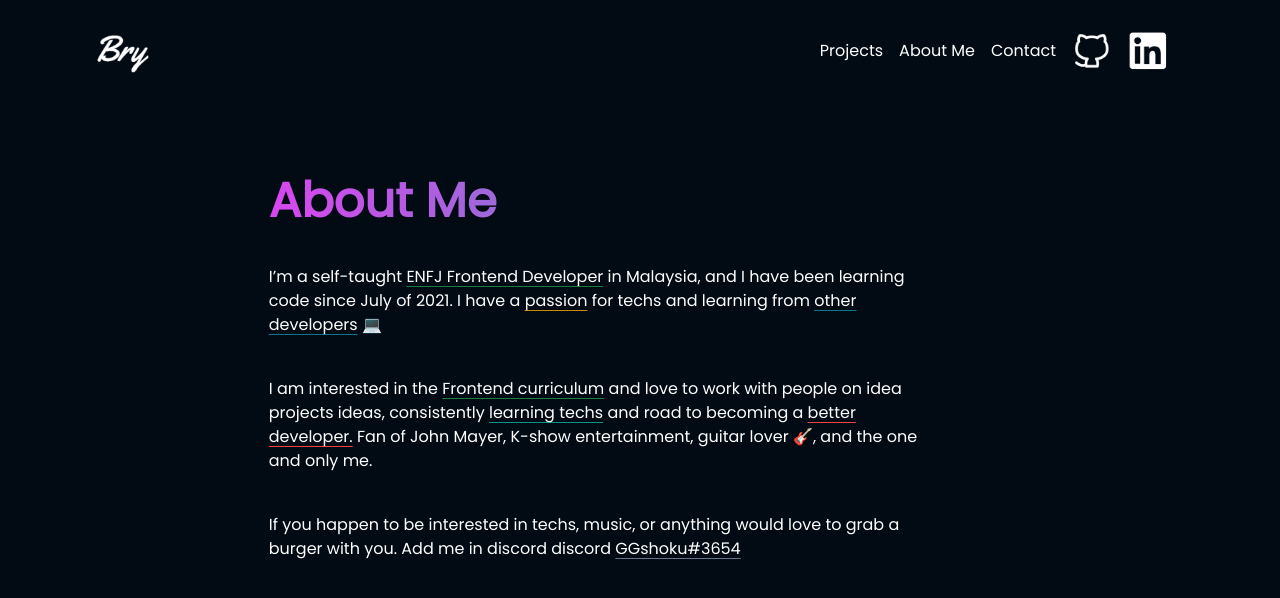
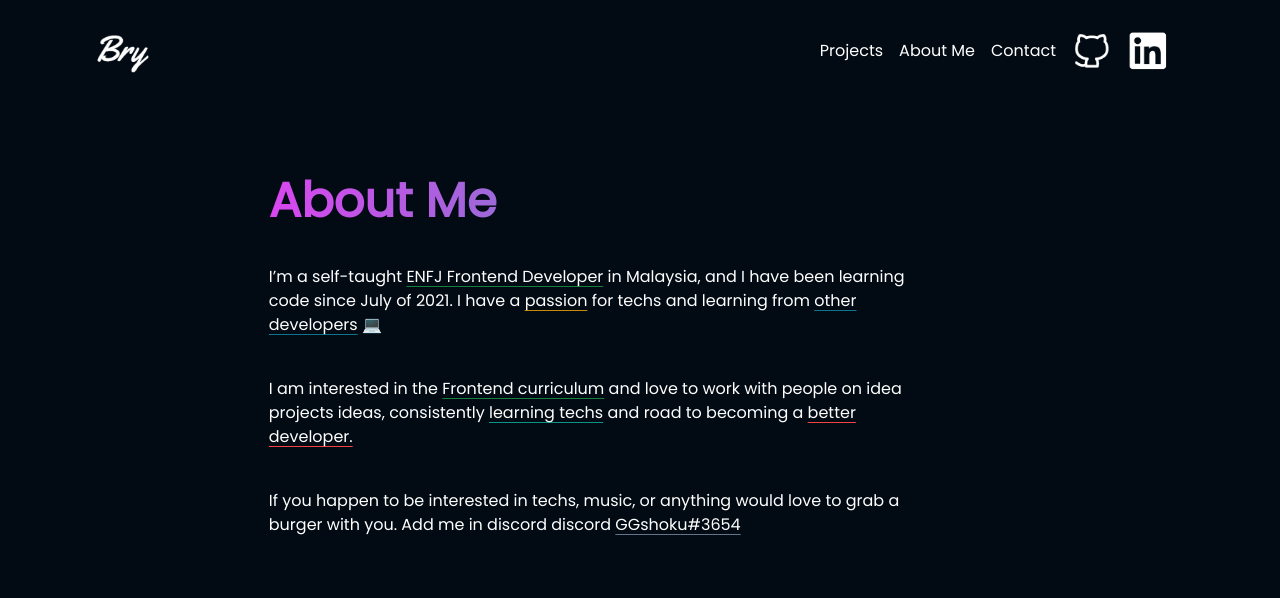
Before and after one commit to Shoko118/vue-portfolio, a Vue app: page /about-me in a window 1280 px wide. Shown: the top 598 px of the page. Built offline with nearby package versions, Linux system fonts and the light colour scheme.

Commit message:
changing content

```diff
--- a/src/pages/AboutMe.vue
+++ b/src/pages/AboutMe.vue
@@ -23,8 +23,7 @@
               <span class="underline underline-offset-4 decoration-green-700">Frontend curriculum</span> and love to
               work with people on idea projects ideas, consistently
               <span class="underline underline-offset-4 decoration-teal-600">learning techs</span> and road to becoming
-              a <span class="underline underline-offset-4 decoration-red-500">better developer.</span> Fan of John
-              Mayer, K-show entertainment, guitar lover 🎸, and the one and only me.
+              a <span class="underline underline-offset-4 decoration-red-500">better developer.</span>
             </p>
             <div class="mt-10">
               If you happen to be interested in techs, music, or anything would love to grab a burger with you. Add me
```
